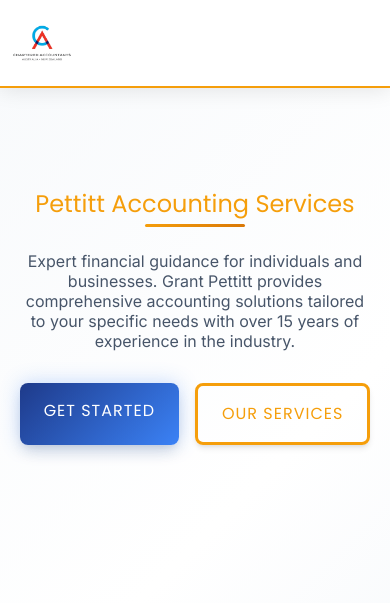
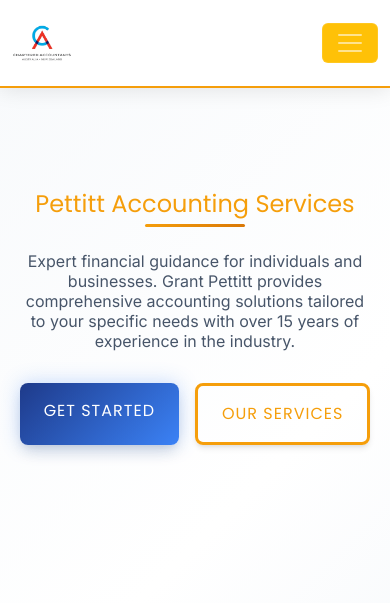
Before and after one commit to adrian-y1/chartered-accountants, a plain HTML site: page index.html in a window 390 px wide. Shown: the top 603 px of the page. Drawn offline with nearby package versions, Linux system fonts and the light colour scheme; files that its build step writes are made by us from their sources.

Commit message:
update navbar

```diff
--- a/index.html
+++ b/index.html
@@ -26,7 +26,7 @@
                     <div class="brand-tagline">Pettitt Accounting Services</div>
                 </div>
             </a>
-            <button class="navbar-toggler" type="button" data-bs-toggle="collapse" data-bs-target="#navbarNav">
+            <button class="navbar-toggler bg-warning" type="button" data-bs-toggle="collapse" data-bs-target="#navbarNav">
                 <span class="navbar-toggler-icon"></span>
             </button>
             <div class="collapse navbar-collapse" id="navbarNav">
```
